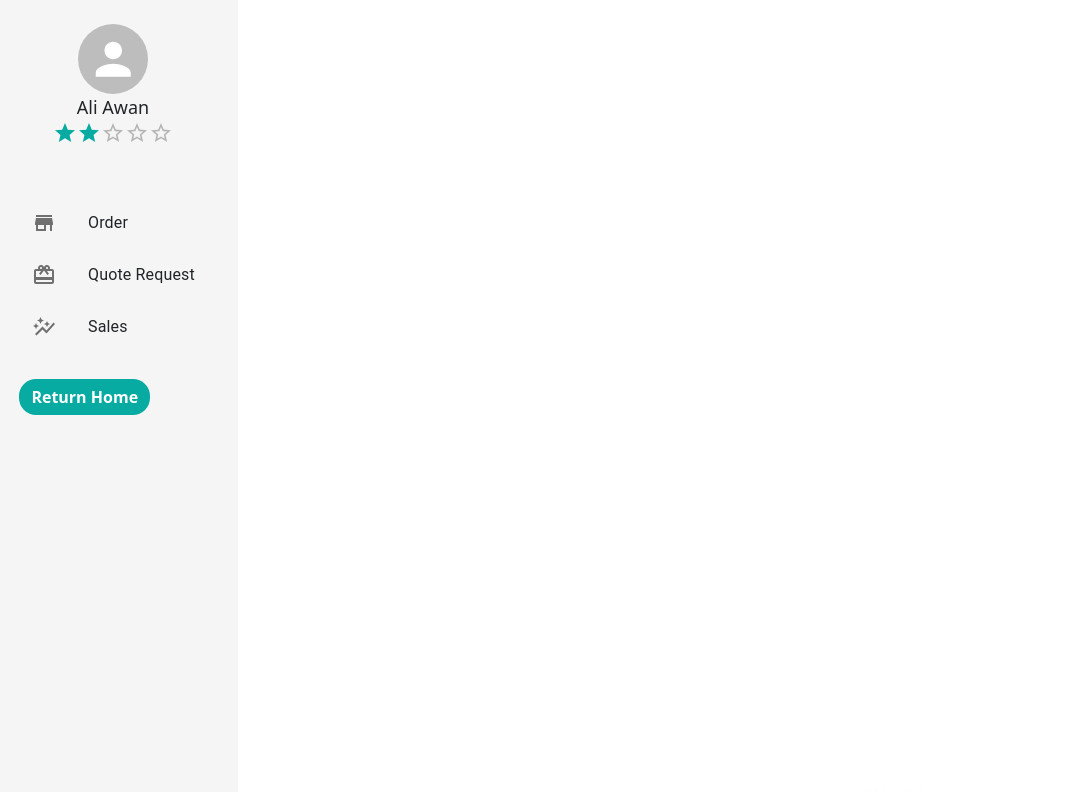
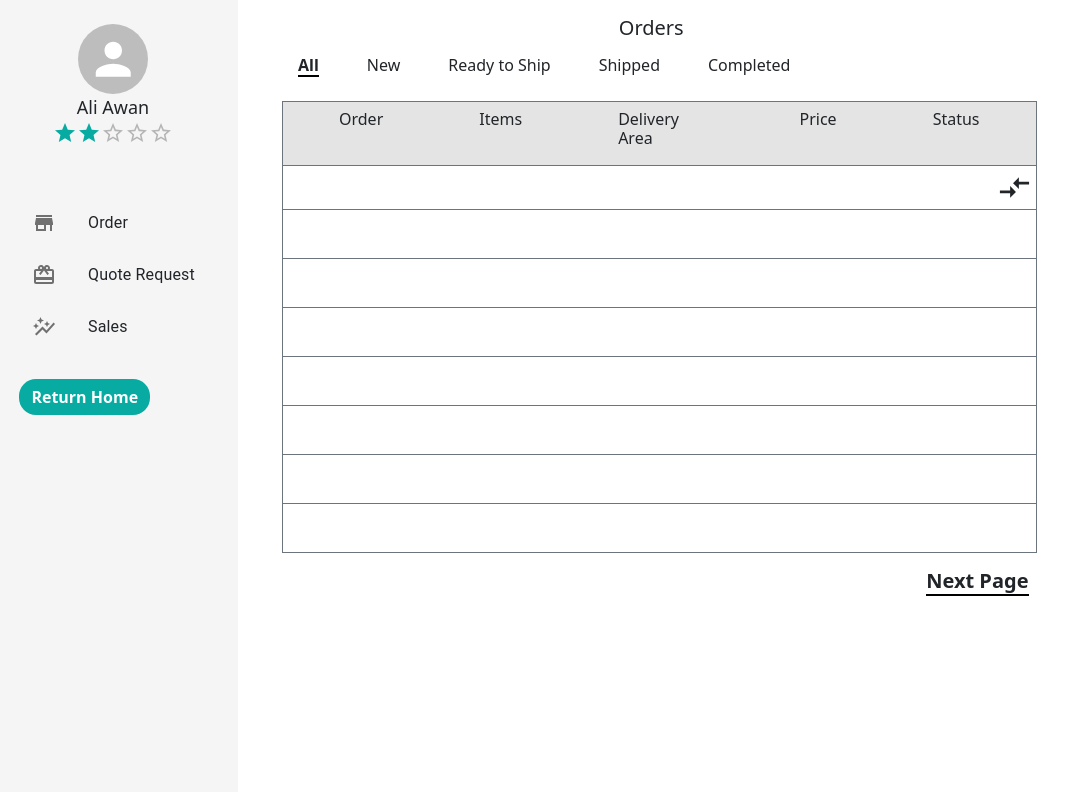
Before and after one commit to MZakria3637/Screens, a React (Create React App) app: page /account/changepass in a window 1280 px wide. Shown: the top 792 px of the page, without its empty margins (0-1081 px from the left). Built offline with nearby package versions, Linux system fonts and the light colour scheme.

Commit message:
orders initiated

```diff
--- a/src/Seller/Dashboard/dashboard.js
+++ b/src/Seller/Dashboard/dashboard.js
@@ -8,6 +8,7 @@ import StoreMallDirectoryIcon from '@mui/icons-material/StoreMallDirectory';
 import CardGiftcardIcon from '@mui/icons-material/CardGiftcard';
 import Rating from '@mui/material/Rating';
 import MainDashboard from './mainDashboard';
+import Orders from '../Orders/Orders';
 function Dashboard() {
     const history = useHistory();
     const [value, setValue] = React.useState(2);
@@ -107,7 +108,8 @@ function Dashboard() {
 
             </Box>
             <div className="col">
-                <MainDashboard/>
+                {/* <MainDashboard/> */}
+                <Orders/>
                 {/* <Route path='/account/shipping' component={Quote} />
                 <Route path='/account/Ordero' component={Ordero} />
                 <Route path='/account/changepass' component={Sales} /> */}
--- a/src/Seller/Orders/Orders.js
+++ b/src/Seller/Orders/Orders.js
@@ -1,9 +1,79 @@
-import React from 'react'
+import React, { useEffect, useState } from 'react'
+import './orders.css'
+import CompareArrowsIcon from '@mui/icons-material/CompareArrows';
+function Orders() {
+    const [States, setStates] = useState({
+        All: false,
+        New: false,
+        Ready: false,
+        Shipped: false,
+        Completed:false,
+    })
+    useEffect(() => {
+        setStates({ All: true, });
+    }, [])
+    return (
+        <div className="d-flex mx-4 flex-column w-75">
+            <h5 className="mt-3 align-self-center ">Orders</h5>
+            <div className="d-flex mt-2 mx-4 flex-row  w-75">
+                <h6 className="me-5 cursor  pe-auto" className={States.All ?"border_bold me-5 cursor":"me-5 cursor"}  onClick={() => {
+                    setStates({
+                        All: true,
+                    })
 
-function Orders() {
-    return (
-        <div>
+                }}>All</h6>
+                <h6  className={States.New ? "border_bold me-5 cursor" : "me-5 cursor"} onClick={() => {
+                    setStates({
+                        New: true,
+                    })
 
+                }}>New</h6>
+                <h6 className={States.Ready ? "border_bold me-5 cursor" : "me-5 cursor"} onClick={() => {
+                    setStates({
+                        Ready: true,
+                    })
+
+                }}>Ready to Ship</h6>
+                <h6  className={States.Shipped ? "border_bold me-5 cursor" : "me-5 cursor"} onClick={() => {
+                    setStates({
+                        Shipped: true,
+                    })
+
+                }}>Shipped</h6>
+                <h6  className={States.Completed ? "border_bold me-5 cursor" : "me-5 cursor"} onClick={() => {
+                    setStates({
+                        Completed: true,
+                    })
+
+                }}>Completed</h6>
+            </div>
+            <div className="mt-3 mx-2 w-100 border border-secondary h-100">
+                <div className="w-100 d-flex back_orders flex-row border-bottom border-secondary p-2">
+                    <h6 className="me-5 mx-5">Order</h6>
+                    <h6 className="me-5 mx-5">Items</h6>
+                    <h6 className="me-5 mx-5">Delivery Area</h6>
+                    <h6 className="me-5 mx-5">Price</h6>
+                    <h6 className="me-5 mx-5">Status</h6>
+                </div>
+                <div className="w-100 d-flex flex-row-reverse  border-bottom border-secondary p-1">
+                    <CompareArrowsIcon className="" sx={{ fontSize:35}}/>
+                </div>
+                <div className="w-100 d-flex flex-row-reverse  border-bottom border-secondary p-4">
+                </div>
+                <div className="w-100 d-flex flex-row-reverse  border-bottom border-secondary p-4">
+                </div>
+                <div className="w-100 d-flex flex-row-reverse  border-bottom border-secondary p-4">
+                </div>
+                <div className="w-100 d-flex flex-row-reverse  border-bottom border-secondary p-4">
+                </div>
+                <div className="w-100 d-flex flex-row-reverse  border-bottom border-secondary p-4">
+                </div>
+                <div className="w-100 d-flex flex-row-reverse  border-bottom border-secondary p-4">
+                </div>
+                <div className="w-100 d-flex flex-row-reverse    p-4">
+                </div>
+            </div>
+            <h5 className=" mt-3 cursor align-self-end"><span className="border_bold">Next Page</span></h5>
         </div>
     )
 }
--- /dev/null
+++ b/src/Seller/Orders/orders.css
@@ -0,0 +1,11 @@
+.border_bold{
+font-weight: 900;
+border-bottom:2px solid black ;
+}
+.cursor{
+    cursor: pointer;
+}
+.back_orders{
+    background-color: #E4E4E4;
+
+}
```
